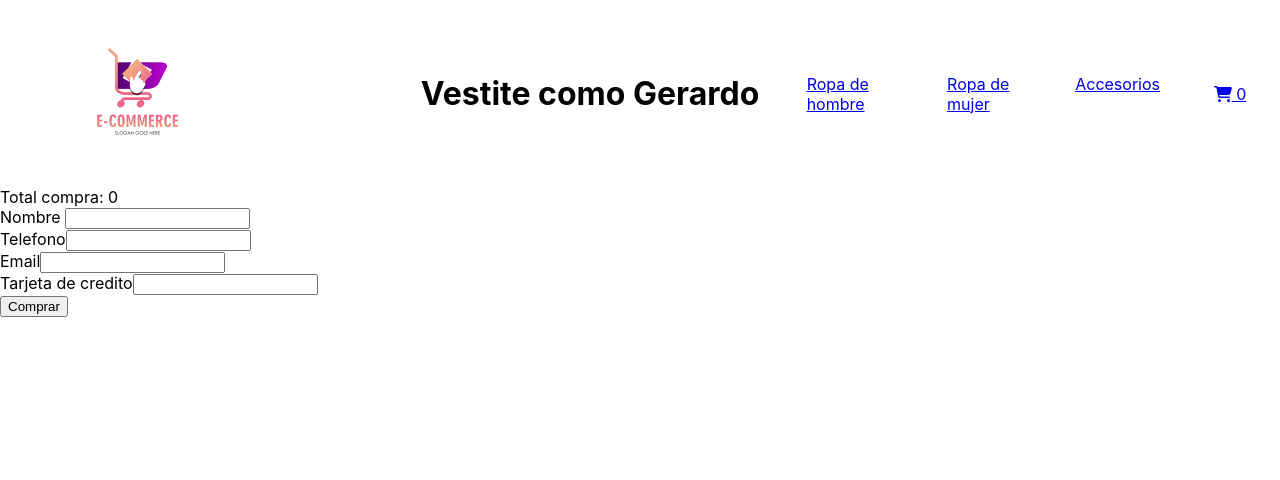
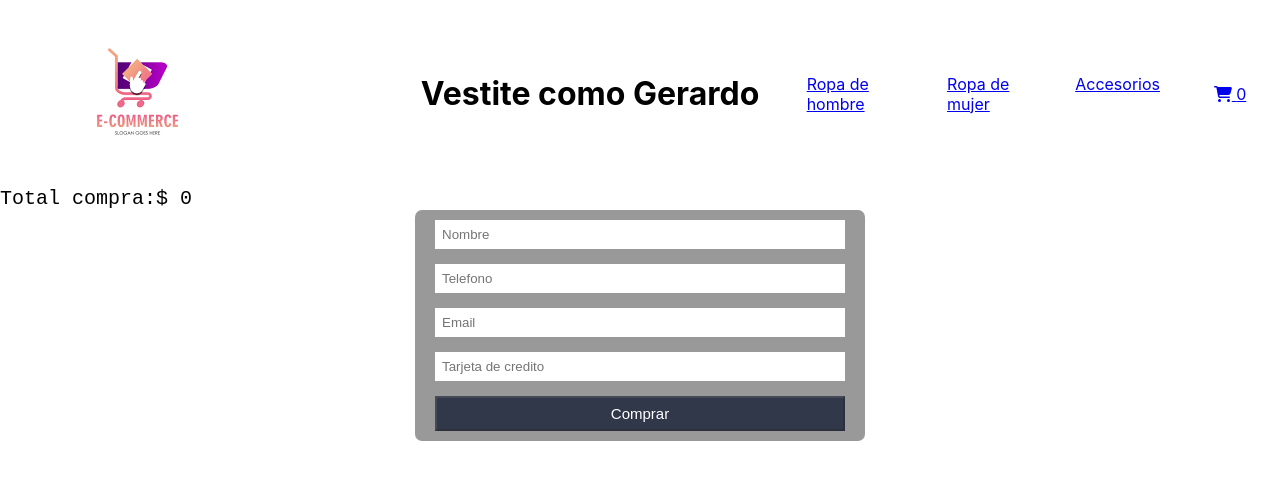
Before and after one commit to marto2508/proyecto1MartinCalogero, a React (Create React App) app in the folder proyecto1/: page /cart in a window 1280 px wide. Shown: the top 480 px of the page. Built offline with nearby package versions, Linux system fonts and the light colour scheme; the HTML template or start-up script is replaced by a standard one.

Commit message:
entrega fianl

```diff
--- a/proyecto1/src/components/header/Cart.js
+++ b/proyecto1/src/components/header/Cart.js
@@ -6,31 +6,57 @@ import { doc, addDoc, collection, serverTimestamp,updateDoc } from 'firebase/fir
 import CartForm from './Form'
 
 
+
 const Cart = () => {
 
-  const { cartList, totalProductos, removeItem} = useContext (CartContext)
+  const { cartList, totalProductos, removeItem, resetList} = useContext (CartContext)
   const [idVenta, setidVenta] =useState("")
+  const [ datos, setDatos ] = useState({
+    nombre: '',
+    telefono: '',
+    Email: '',
+    creditCard: ''
+  });
+
+  const actualizarDatos = (event) =>{
+    const target = event.target;
+    const value = target.value;
+    const name = target.name;
 
 
-  const datosComprador = {
+    setDatos({
+      ...datos,
+      [name]:value
+    });
 
   }
 
-  const finalizarCompra = () => {
+
+
+
+  const finalizarCompra = (e) => {
+    e.preventDefault()
     const ventasCollection = collection (db, 'ventas' );
     addDoc(ventasCollection, {
-      datosComprador,
+      ...datos,
       items: cartList,
       date: serverTimestamp(),
-      total:totalProductos,
+      total:totalProductos(),
     })
     .then((result) => {
       setidVenta(result.id);
+      resetList()
+
+
+
+      alert(result.id);
     });
 
-    cartList.foreach((product)=> {
+
+
+    cartList.forEach((product)=> {
       const updateCollection = doc(db, 'initialproducts', product.id)
-      updateDoc(updateCollection, {stock: product.stock - product.qty})
+      updateDoc(updateCollection, {stock: product.stock - product.quantity})
     })
 
 
@@ -42,19 +68,18 @@ const Cart = () => {
     <>
       {cartList.map((item) => {
         return (
-          <div key= {item.id} >
-            <img src={item.image} alt=''/>
-            <h1>{item.title}</h1>
-            <h2>{item.price}</h2>
-            <div>{item.quantity}</div>
-            <button onClick = {() => removeItem (item.id)}> Eliminar producto </button>
-            <button onClick = {finalizarCompra}> Finalizar </button>
+          <div style={styles.container} key= {item.id} >
+            <div style={styles.imagen}><img style={styles.imagen} src={item.image} alt=''/></div>
+            <div style={styles.flex}><span>{item.title}</span></div>
+            <div style={styles.flex}><span>{item.price}</span></div>
+            <div style={styles.flex}>{item.quantity}</div>
+            <div style={styles.boton}><button onClick = {() => removeItem (item.id)}> Eliminar producto </button></div>
           </div>
 
         )
       })}
-      <span> Total compra: {totalProductos()} </span>
-      <CartForm cartList={cartList} finalizar={finalizarCompra}/>
+      <span style={styles.total}> Total compra:$ {totalProductos()} </span>
+      <CartForm cartList={cartList} finalizar={finalizarCompra} actualizarUsuario={actualizarDatos}/>
     </>
   )
 
@@ -63,3 +88,43 @@ const Cart = () => {
 }
 
 export default Cart
+
+
+const styles ={
+  container:{
+    display:'flex',
+    marginBottom:'10px',
+
+
+  },
+
+  flex:{
+    flex:'1',
+
+    display:'flex',
+    fontFamily: 'monospace',
+    fontSize: '20px',
+    marginTop:'0px',
+    alignItems:'center',
+
+  },
+
+  imagen:{
+    flex:'1',
+    width:'150px',
+    height:'150px',
+  },
+
+  boton:{
+    flex:'1',
+    display:'flex',
+    boxSizing:'border-box',
+    alignItems:'center',
+  },
+
+  total:{
+    fontFamily:'monospace',
+    fontSize: '20px',
+  },
+
+}
--- a/proyecto1/src/components/header/CartWidget.js
+++ b/proyecto1/src/components/header/CartWidget.js
@@ -14,7 +14,7 @@ const CartWidget = () => {
 
     <Link className="cartButton" to="/cart">
         <FontAwesomeIcon icon={faCartShopping}/>
-        <span> {context.totalProductos()} </span>
+        <span> {context.totalItems()} </span>
     </Link>
 
   )
--- a/proyecto1/src/components/header/Form.js
+++ b/proyecto1/src/components/header/Form.js
@@ -1,28 +1,62 @@
-
-import React from 'react'
+import CartContext from './context/CartContext'
+import React, {useContext} from 'react'
 
 
-const cartForm = ({cartList, finalizar}) => {
+const CartForm = ({cartList, finalizar, actualizarUsuario}) => {
+
+    const {totalItems} = useContext (CartContext)
+
+
+    return(
+        <form style={styles.formulario}>
+
+            <input style={styles.input} type="text"id= "nombre" name= "nombre" placeholder='Nombre' onChange={actualizarUsuario}/>
+            <input style={styles.input} type="text"id= "telefono" name= "telefono" placeholder='Telefono' onChange={actualizarUsuario}/>
+            <input style={styles.input} type="text"id= "Email" name= "Email" placeholder='Email' onChange={actualizarUsuario}/>
+            <input style={styles.input} type="text"id= "creditCard" name= "creditCard" placeholder='Tarjeta de credito' onChange={actualizarUsuario}/>
+            <button style={styles.boton} disabled ={totalItems() === 0}  onClick=  {finalizar}>Comprar</button>
+
+        </form>
+    )
+}
+export default CartForm
+
+
+const styles ={
+
+    formulario:{
+        width:'450px',
+        margin: 'auto',
+        background: 'rgba(0,0,0,0.4)',
+        boxSizing:'border-box',
+        borderRadius:'7px',
+        padding:'10px 20px',
+        fontFamily: 'monospace',
+
+
+    },
+
+    input:{
+        width:'100%',
+        boxSizing:'border-box',
+        border: 'none',
+        marginBottom:'15px',
+        padding:'7px',
+
+
+
+    },
+
+    boton:{
+        width:'100%',
+        background:'#31384A',
+        color:'#fff',
+        padding:'7px',
+        fontSize:'15px',
+
+    },
 
 
 
 
-    return(
-        <form>
-            <label for="nombre ">Nombre  </label>
-            <input type="text"id= "nombre" />
-            <br></br>
-            <label for="telefono">Telefono</label>
-            <input type="text"id= "telefono"/>
-            <br></br>
-            <label for="Email">Email</label>
-            <input type="text"id= "Email"/>
-            <br></br>
-            <label for="creditCard">Tarjeta de credito</label>
-            <input type="text"id="creditCard"/>
-            <br></br>
-            <button disabled ={ cartList = 0} onClick=  {finalizar}>Comprar</button>
-        </form>
-    )
 }
-export default cartForm
--- a/proyecto1/src/components/header/Item.js
+++ b/proyecto1/src/components/header/Item.js
@@ -30,12 +30,14 @@ const stylesItem = {
 
 
         margin: '15px',
+        fontFamily:'monospace',
+        fontSize: '20px',
 
 
     },
 
     img:{
-        width:'25%',
+        width:'80%',
     }
 
 
--- a/proyecto1/src/components/header/ItemCount.js
+++ b/proyecto1/src/components/header/ItemCount.js
@@ -18,16 +18,53 @@ import ItemDetail from "./ItemDetail";
 
 
     return(
-        <>
-            <h1>{contador}</h1>
-            <button disabled ={contador >= stock} onClick={increase}>Agregar</button>
-            <button disabled = {contador <= 0} onClick={decrease}>Restar</button>
-            <button disabled ={stock <=0} onClick ={()=> onAdd (contador)} >Agregar al carrito</button>
-            <button onClick={reset}>Limpiar carrito</button>
+        <div style={styles.botonesCarrito}>
+            <div style={styles.contador}>
+                <button style={styles.mas} disabled ={contador >= stock} onClick={increase}>+</button>
+                <span style={styles.numero}>{contador}</span>
+                <button style={styles.menos}disabled = {contador <= 0} onClick={decrease}>-</button>
+            </div>
+            <div style={styles.compra}>
+                <button disabled ={stock <=0} onClick ={()=> onAdd (contador)} >Agregar al carrito</button>
+                <button style={styles.botonLimpiar} onClick={reset}>Limpiar carrito</button>
+            </div>
 
-        </>
+        </div>
     )
 
 }
 
 export default ItemCount;
+
+const styles={
+
+    botonesCarrito:{
+
+        margin:'200px',
+        marginBottom:'300px',
+        boxSizing:'border-box',
+    },
+
+    mas:{
+        marginRight:'3px',
+    },
+
+    menos:{
+        marginLeft:'3px',
+    },
+
+    numero:{
+        fontFamily:'monospace'
+    },
+
+    compra:{
+        width:'150px',
+        paddingTop:'5px',
+
+    },
+
+    botonLimpiar:{
+        marginTop:'5px',
+    }
+
+}
--- a/proyecto1/src/components/header/ItemDetail.js
+++ b/proyecto1/src/components/header/ItemDetail.js
@@ -18,8 +18,8 @@ const ItemDetail = ({id, title, description, price, image, stock}) => {
 
 
     const onAddHandler = (cantidadElementos) => {
-        const item = {id, title, price, image}
         const nuevoCantidadElemento = stockActivo - cantidadElementos;
+        const item = {id, title, price, image, stock: nuevoCantidadElemento}
         setStockActivo(nuevoCantidadElemento);
         addItem (item, cantidadElementos);
 
@@ -28,19 +28,54 @@ const ItemDetail = ({id, title, description, price, image, stock}) => {
 
 
     return(
-        <>
+        <div style={styles.detalleCompra}>
+            <div style={styles.descripcion} >
+                <img src={image} alt='' style={styles.imagen}/>
+                <h1 style={styles.detalle}> {title} </h1>
+                <p style={styles.detalle}>{description}</p>
+                <span style={styles.detalle}> ${price}</span>
+            </div>
+            <div>
+                {stockActivo > 0 ? <ItemCount stock={ stockActivo } onAdd={ onAddHandler } initial={1}/> : <span>No hay stock disponible</span> }
+             </div>
 
-            <img src={image} alt=''/>
-            <h2> {title} </h2>
-            <p>{description}</p>
-            <span> ${price}</span>
-            {stockActivo > 0 ? <ItemCount stock={ stockActivo } onAdd={ onAddHandler } initial={1}/> : <span>No hay stock disponible</span> }
-
-
-        </>
+        </div>
     )
 
 }
 
 
 export default ItemDetail
+
+
+const styles={
+
+
+    detalleCompra:{
+        fontFamily:'monospace',
+        fontSize: '15px',
+        display:'flex',
+        boxSizing:'border-box',
+        alignItems:'center',
+        width:'100%',
+
+
+
+    },
+
+    imagen:{
+        //flex:'1',
+        width:'250px',
+        height:'250px',
+    },
+
+    descripcion:{
+
+    },
+
+    detalle:{
+        width:'70%',
+        margin:'10px',
+    }
+
+}
--- a/proyecto1/src/components/header/ItemList.js
+++ b/proyecto1/src/components/header/ItemList.js
@@ -5,7 +5,7 @@ import Item from './Item';
 const ItemList =({list}) => {
 
     return (
-        <section className= "item-list">
+        <section style={styles.container} className= "item-list">
             {list.map((product)=>  <Item key={product.id} {...product}/>)}
         </section>
 
@@ -20,6 +20,11 @@ const stylesItemList = {
 
 }
 
+const styles={
+    container:{
+        display:'flex',
+        flexWrap:'wrap',
+        width:'100%',
+    }
 
-
-//Articulo={product.title} Descripcion={product.description} Precio={product.price} Imagen= {product. pictureUrl}
+}
--- a/proyecto1/src/components/header/context/CartContext.js
+++ b/proyecto1/src/components/header/context/CartContext.js
@@ -11,10 +11,10 @@ export const CustomProvider = ({children})=> {
 
     const addItem = (item, qty) =>{
 
-        let newCart;
+        let newCart= [...cartList];
 
         if(itemExists(item.id)) {
-          newCart = cartList.map((element) => {
+          newCart.map((element) => {
             if(element.id === item.id) {
               element.quantity += qty;
             }
@@ -27,9 +27,11 @@ export const CustomProvider = ({children})=> {
           }
 
 
-          cartList.push (newItem)
+          newCart.push (newItem)
 
         }
+
+        setCartList(newCart);
 
     }
 
@@ -39,49 +41,41 @@ export const CustomProvider = ({children})=> {
 
 
     const removeItem = (id) => {
-      const newCart = [...cartList]
-       newCart.map((e, index) => {
-        if(e.id === parseInt(id)){
+      const newCart = [...cartList];
+
+       newCart.forEach((e, index) => {
+        if(e.id === (id)){
           newCart.splice(index,1);
+
         }
-        return e;
+
       });
       setCartList(newCart);
 
 
     }
 
-
-
-
-
-
-    const resetList = () => {
+        const resetList = () => {
         setCartList([])
       }
 
 
-
-    const isInList = (id) => {
-      return cartList.find((element) => element.id === id)
-
-    }
 
     const totalProductos = () =>{
       let totalProductos = 0
 
       cartList.forEach(item => {
         totalProductos = totalProductos + (item.price * item.quantity)
-        console.log(item.quantity)
+
       });
 
-      return totalProductos
+      return totalProductos;
 
     }
 
 
     const totalItems = () => {
-      console.log('a')
+
       let totalAmmount = 0;
       cartList.forEach((e) => {
         totalAmmount += e.quantity
@@ -97,6 +91,8 @@ export const CustomProvider = ({children})=> {
 
 
 
+
+
   return (
     <CartContext.Provider value= {{cartList , addItem , removeItem , resetList, totalProductos, totalItems }}>
         {children}
```
Also changed, not shown: 1 other file (tests, documents, lock files or other folders).
